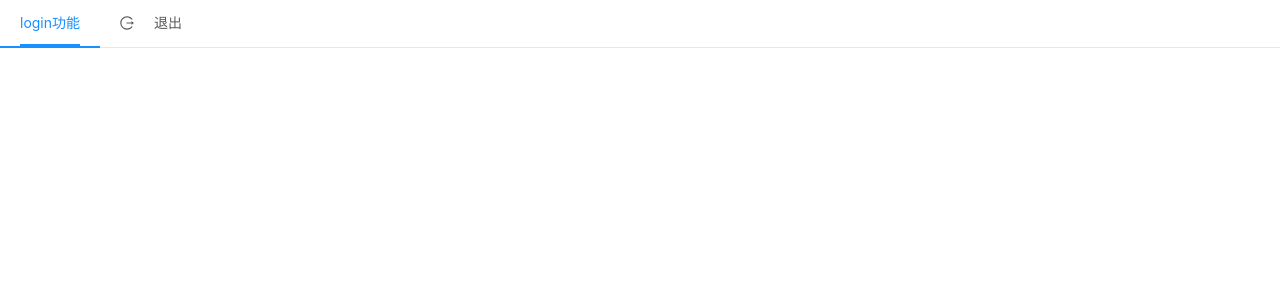
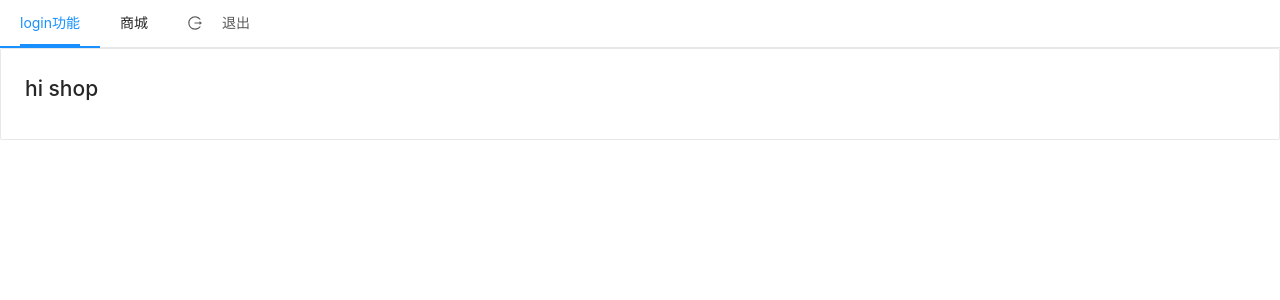
Before and after one commit to jch866/react-app-login, a React (Create React App) app: page /shop in a window 1280 px wide. Shown: the top 300 px of the page. Built offline with nearby package versions, Linux system fonts and the light colour scheme; sample sign-in values are in the browser's storage; the HTML template or start-up script is replaced by a standard one.

Commit message:
feat:利用高阶组件来完成权限方面的验证 RouteAuth(Shop)

```diff
--- a/src/components/nav.jsx
+++ b/src/components/nav.jsx
@@ -35,6 +35,9 @@ class Nav extends React.Component {
           <Menu.Item>
             <Link to="/">login功能</Link>
           </Menu.Item>
+          <Menu.Item>
+            <Link to="/shop">商城</Link>
+          </Menu.Item>
           {isLogined ? logout : logined}
         </Menu>
       </div>
--- /dev/null
+++ b/src/components/shop/Shop.jsx
@@ -0,0 +1,11 @@
+import React from "react";
+import {Card} from "antd"
+export default class ShopPage extends React.Component{
+    render(){
+        return (
+        <Card>
+            <h2>hi shop</h2>
+         </Card>
+        )
+    }
+}
--- a/src/routes.js
+++ b/src/routes.js
@@ -3,10 +3,14 @@ import {Route} from "react-router-dom";
 import App from "./components/App";
 import SignupPage from "./components/signup/SignupPage";
 import login from "./components/login/LoginPage";
+import Shop from "./components/shop/Shop";
+import RouteAuth from "./utils/routeAuth"
 export default (
     <div>
         <Route exact path="/" component={App}/>
         <Route exact path="/signup" component={SignupPage}/>
         <Route exact path="/login" component={login}/>
+        {/* 利用高阶组件来完成权限方面的验证 RouteAuth(Shop)*/}
+        <Route exact path="/shop" component={RouteAuth(Shop)}/>
     </div>
 )
--- /dev/null
+++ b/src/utils/routeAuth.js
@@ -0,0 +1,37 @@
+import React from "react";
+import {connect} from "react-redux";
+import { withRouter } from "react-router-dom";
+import {addFlashMsg} from "./../actions/flashMsg"
+const myComposedComponent = function(ComposedComponent){
+    class RouteAuth extends React.Component{
+        componentWillMount(){
+            if(!this.props.isLogined){
+                this.props.addFlashMsg({
+                    type:'danger',
+                    text:'请先登录'
+                })
+                this.props.history.push('/login');
+            }
+        }
+        componentWillUpdate(nextProps){
+
+            console.log('shop componentWillUpdate')
+            if(!nextProps.isLogined){
+                this.props.history.push('/login');
+            }
+        }
+        render(){
+            return (
+                <ComposedComponent {...this.props}></ComposedComponent>
+            )
+        }
+    }
+    const mapStateToProps = (state)=>{
+        console.log(state)
+        return {
+            isLogined : state.auth.isLogined
+        }
+    }
+    return withRouter(connect(mapStateToProps,{addFlashMsg})(RouteAuth))
+}
+export default myComposedComponent
```
